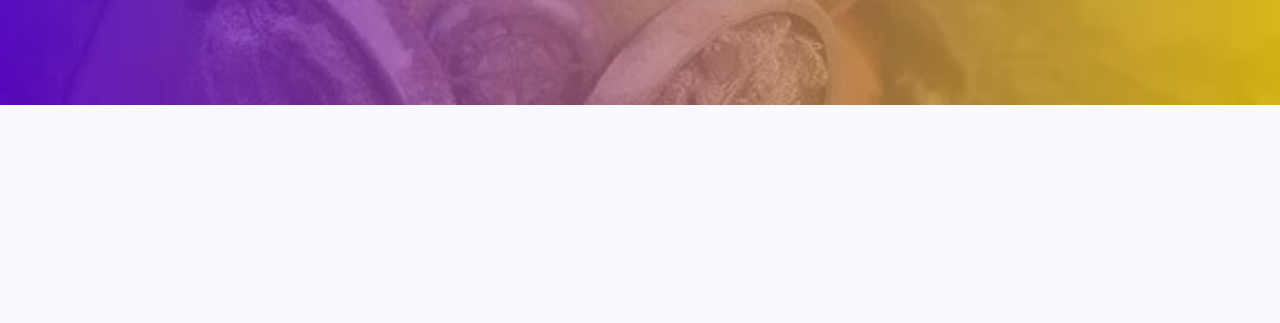
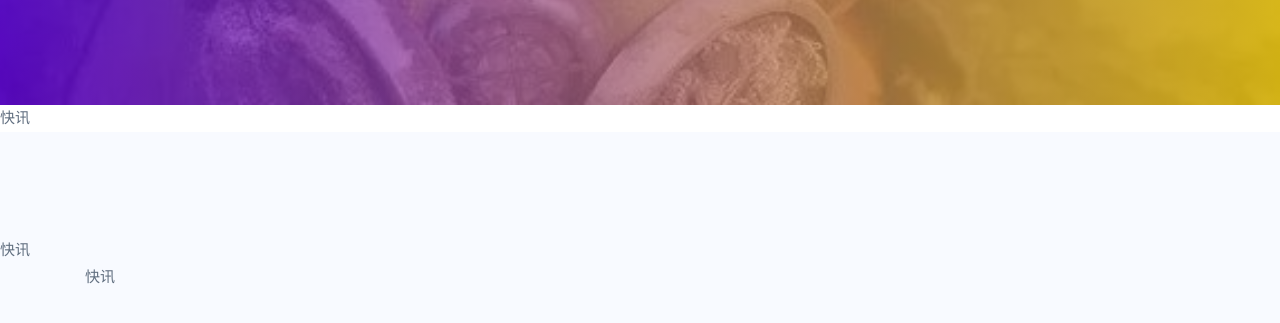
Before and after one commit to chenfeizhisheng/chenfeizhisheng.github.io, a Jekyll site: the page built from index.html, in a window 1280 px wide and 900 px high, scrolled down 568 px. Shown: the part 151-474 px from the top of the window. Built offline with Jekyll 4.4.1, drawn with Linux system fonts in a browser that asks for light colours; some web fonts are replaced.

Commit message:
Update index.html

```diff
--- a/index.html
+++ b/index.html
@@ -15,9 +15,9 @@ title: 尘肺之声
       </div>
     </div>
 
-
-    <section class="ftco-section bg-light">
-      <div class="container">
+快讯
+    <section class="ftco-section bg-light">快讯
+      <div class="container">快讯
         <div class="row justify-content-center mb-5 pb-3">
           <div class="col-md-7 heading-section ftco-animate text-center">
             <h2 class="mb-4">新讯</h2>
```
